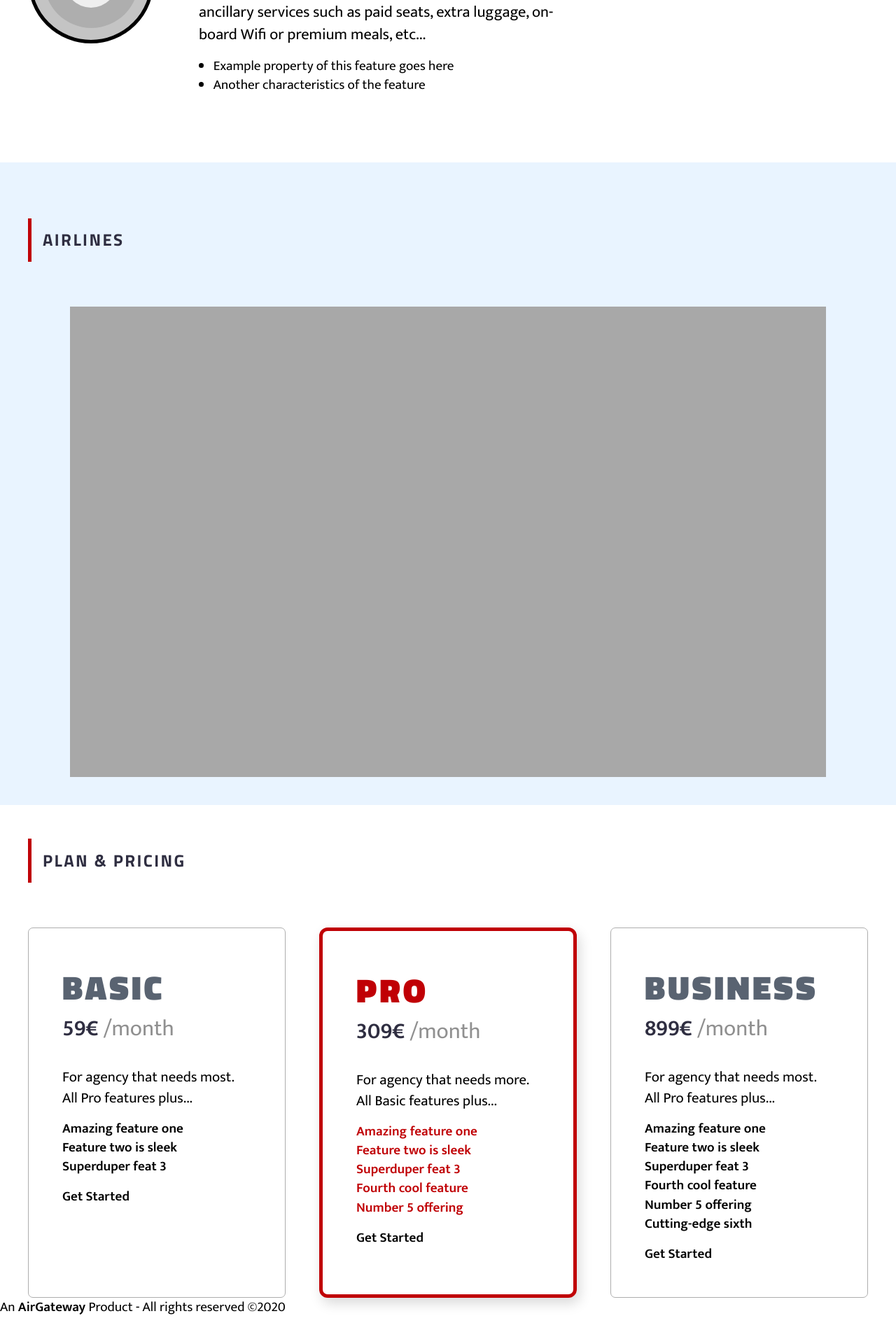
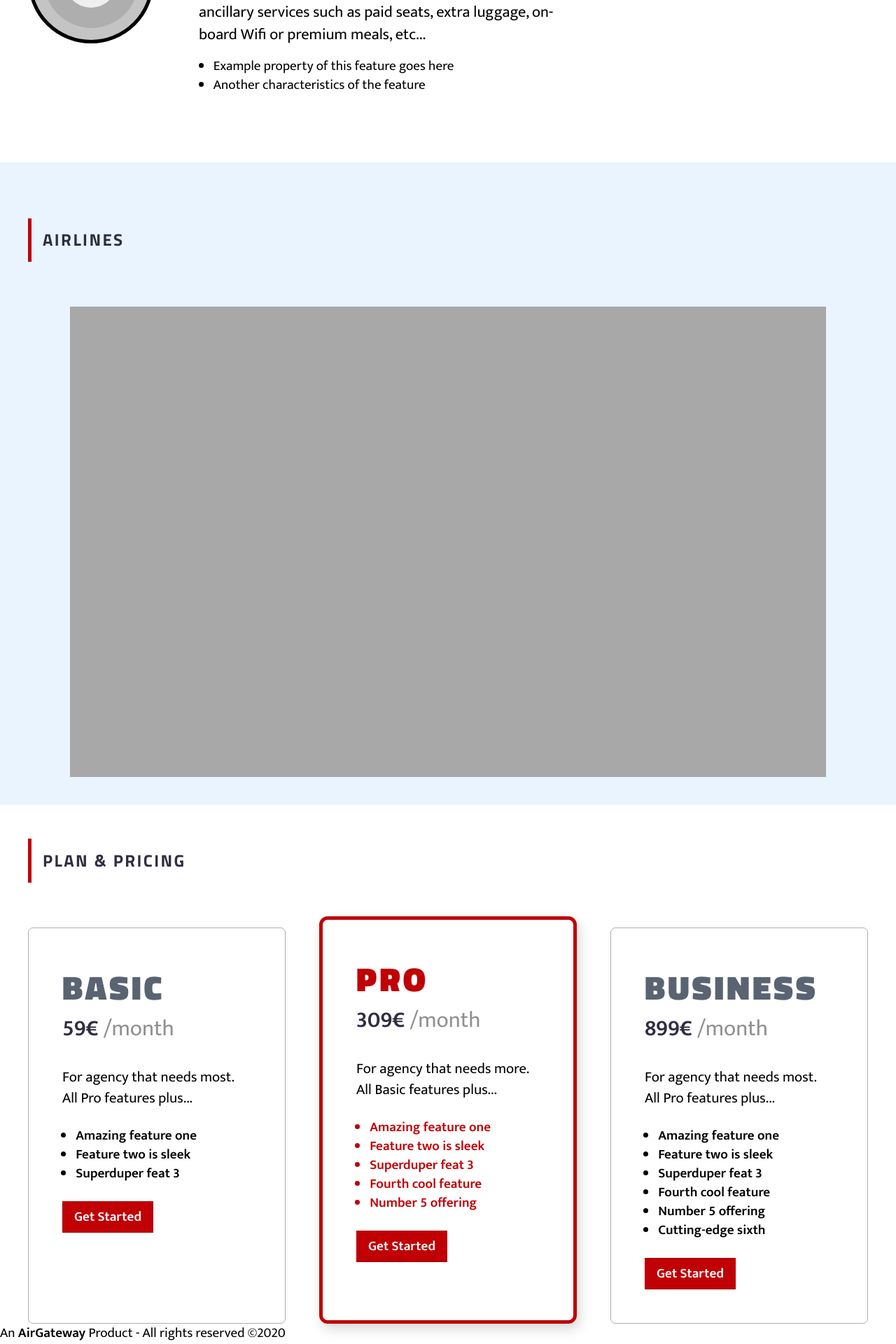
Before and after one commit to tripsimian-labs/bookingpad-web, a Jekyll site: the page built from index.md, in a window 1280 px wide. Shown: the part 1389-3309 px from the top of the page at 70% size. Built offline with Jekyll 4.4.1, drawn with Linux system fonts in a browser that asks for light colours; before the commit the page ends 3272 px from its top, so only the background shows below that.

Commit message:
Add style for plan Spotlight

```diff
--- a/_includes/home_pricing.html
+++ b/_includes/home_pricing.html
@@ -20,7 +20,7 @@
                     </ul>
                 </div>
                 <div class="homePricingCta">
-                    <a href="">Get Started</a>
+                    <a href="#" class="primaryButton">Get Started</a>
                 </div>
             </div>
             <div class="homePricingItem planPro spotlight">
@@ -43,7 +43,7 @@
                     </ul>
                 </div>
                 <div class="homePricingCta">
-                    <a href="">Get Started</a>
+                    <a href="#" class="primaryButton" class="primaryButton">Get Started</a>
                 </div>
             </div>
             <div class="homePricingItem">
@@ -67,7 +67,7 @@
                     </ul>
                 </div>
                 <div class="homePricingCta">
-                    <a href="">Get Started</a>
+                    <a href="#" class="primaryButton">Get Started</a>
                 </div>
             </div>
         </div>
--- a/_sass/layout.scss
+++ b/_sass/layout.scss
@@ -225,11 +225,11 @@ a {
 }
 
 .homePricing {
-
   &Grid {
     display: grid;
     grid-template-columns: repeat(3, 1fr);
     grid-gap: 3rem;
+    position: relative;
   }
 
   &Item {
@@ -254,16 +254,18 @@ a {
     }
 
     ul {
-      margin: 1rem 0;
+      margin: 1.6rem 0 1.6rem 1em;
 
       li {
         font-weight: 600;
+        list-style-type: disc;
       }
     }
 
     &.plan {
       &Pro {
-        h3, ul {
+        h3,
+        ul {
           color: $red;
         }
       }
@@ -273,6 +275,7 @@ a {
       border: 5px solid #c00005;
       box-shadow: 4px 8px 18px rgba(0, 0, 0, 0.15);
       border-radius: 12px;
+      margin-top: -1rem;
     }
   }
 
```
